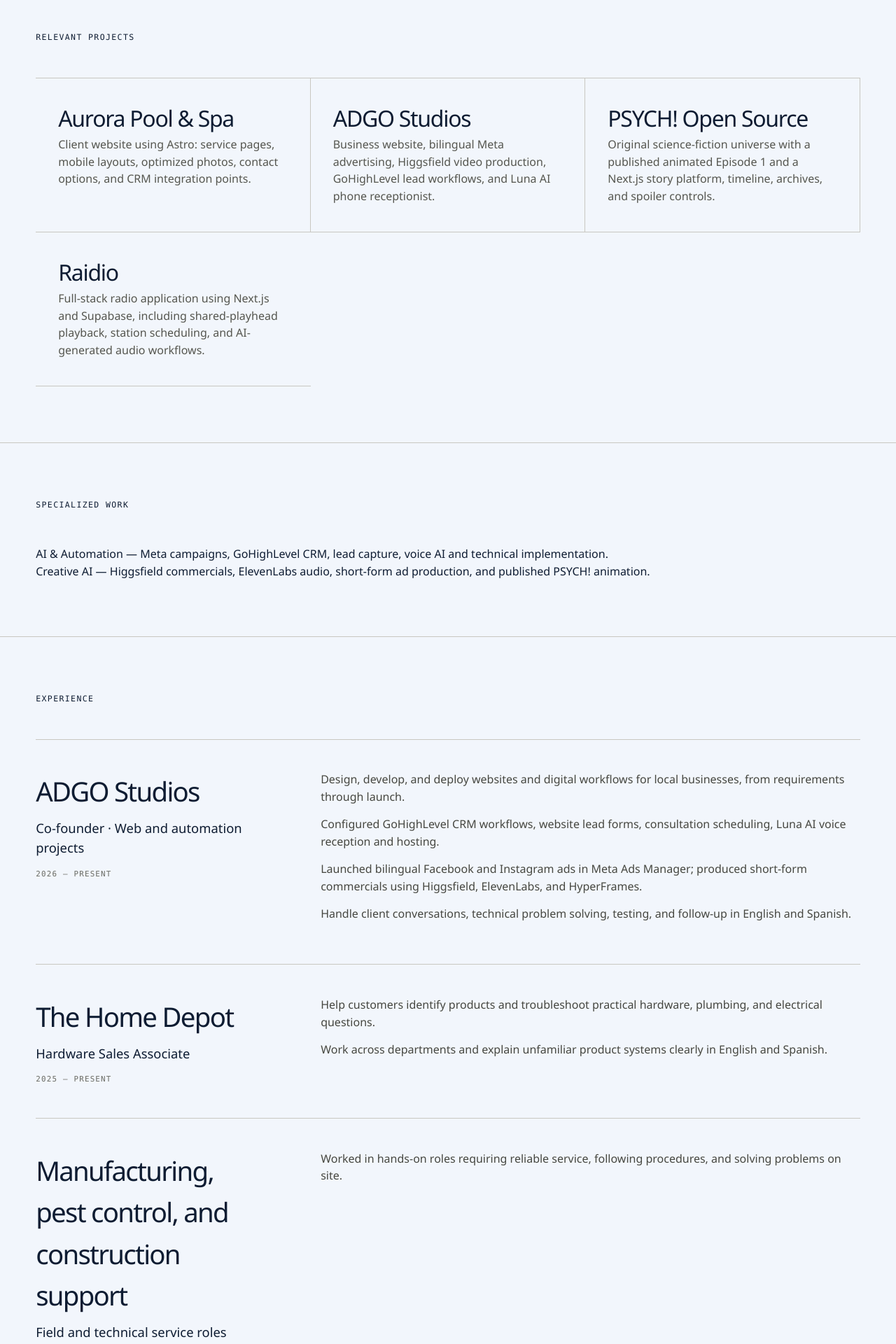
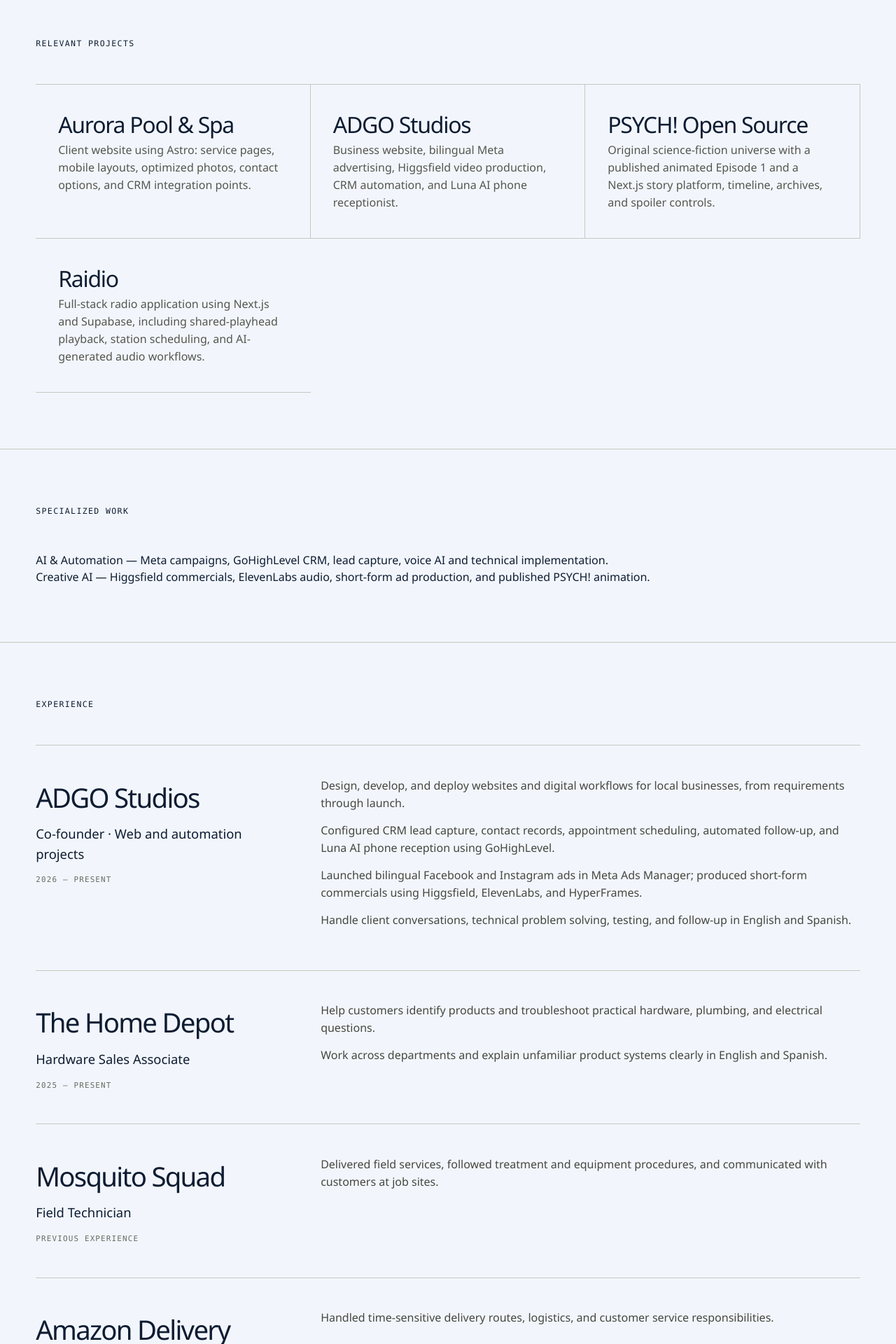
Before and after one commit to hellsangel05/portfolio-site, a Next.js app: page /resume in a window 1280 px wide. Shown: the part 880-2800 px from the top of the page at 70% size. Built offline with nearby package versions, Linux system fonts and the light colour scheme.

Commit message:
List complete work history and generalize CRM language on resume

```diff
--- a/app/resume/page.tsx
+++ b/app/resume/page.tsx
@@ -10,7 +10,7 @@
 
 const builds = [
   { title: "Aurora Pool & Spa", slug: "aurora-pool-spa", copy: "Client website using Astro: service pages, mobile layouts, optimized photos, contact options, and CRM integration points." },
-  { title: "ADGO Studios", slug: "adgo-studios", copy: "Business website, bilingual Meta advertising, Higgsfield video production, GoHighLevel lead workflows, and Luna AI phone receptionist." },
+  { title: "ADGO Studios", slug: "adgo-studios", copy: "Business website, bilingual Meta advertising, Higgsfield video production, CRM automation, and Luna AI phone receptionist." },
   { title: "PSYCH! Open Source", slug: "psych-open-source", copy: "Original science-fiction universe with a published animated Episode 1 and a Next.js story platform, timeline, archives, and spoiler controls." },
   { title: "Raidio", slug: "raidio", copy: "Full-stack radio application using Next.js and Supabase, including shared-playhead playback, station scheduling, and AI-generated audio workflows." },
 ];
@@ -22,7 +22,7 @@
     dates: "2026 – present",
     bullets: [
       "Design, develop, and deploy websites and digital workflows for local businesses, from requirements through launch.",
-      "Configured GoHighLevel CRM workflows, website lead forms, consultation scheduling, Luna AI voice reception and hosting.",
+      "Configured CRM lead capture, contact records, appointment scheduling, automated follow-up, and Luna AI phone reception using GoHighLevel.",
       "Launched bilingual Facebook and Instagram ads in Meta Ads Manager; produced short-form commercials using Higgsfield, ElevenLabs, and HyperFrames.",
       "Handle client conversations, technical problem solving, testing, and follow-up in English and Spanish.",
     ],
@@ -37,12 +37,28 @@
     ],
   },
   {
-    title: "Field and technical service roles",
-    company: "Manufacturing, pest control, and construction support",
-    dates: "Prior experience",
-    bullets: [
-      "Worked in hands-on roles requiring reliable service, following procedures, and solving problems on site.",
-    ],
+    title: "Field Technician",
+    company: "Mosquito Squad",
+    dates: "Previous experience",
+    bullets: ["Delivered field services, followed treatment and equipment procedures, and communicated with customers at job sites."],
+  },
+  {
+    title: "Delivery Associate",
+    company: "Amazon Delivery Service Partner",
+    dates: "Previous experience",
+    bullets: ["Handled time-sensitive delivery routes, logistics, and customer service responsibilities."],
+  },
+  {
+    title: "Construction / HVAC Helper",
+    company: "Construction and HVAC",
+    dates: "Previous experience",
+    bullets: ["Supported installations and jobsite work with tools, materials, and coordination across tasks."],
+  },
+  {
+    title: "Production / Manufacturing",
+    company: "Manufacturing",
+    dates: "Previous experience",
+    bullets: ["Worked with production processes, equipment, and workplace safety procedures."],
   },
 ];
 
@@ -54,7 +70,7 @@
           <Link href="/" className="back-link"> Portfolio</Link>
           <p className="eyebrow">Résumé</p>
           <h1>Angel Gonzalez</h1>
-          <p className="resume-title">Web Development · AI Automation · Creative Technology</p>
+          <p className="resume-title">Web Development · CRM &amp; AI Automation · Creative Technology</p>
         </div>
         <div className="resume-contact">
           <p>San Fernando Valley · Los Angeles, CA</p>
@@ -70,7 +86,7 @@
 
       <section className="resume-summary section-shell">
         <div className="resume-section-label">Summary</div>
-        <p>Web developer and creative technologist with hands-on experience in full-stack applications, client websites, Meta Ads Manager, GoHighLevel CRM automation, AI voice reception, and Higgsfield video production. Build and deploy practical digital products with Next.js, Astro, Supabase, Vercel, and Cloudflare.</p>
+        <p>Web developer and creative technologist experienced in full-stack applications, client websites, CRM automation, Meta Ads Manager, Voice AI, and Higgsfield-powered commercials. Build and deploy digital products using Next.js, Astro, Supabase, Vercel, and Cloudflare.</p>
       </section>
 
       <section className="resume-block section-shell">
@@ -106,7 +122,7 @@
         <div>
           <article><h3>Development</h3><p>JavaScript · TypeScript · React · Next.js · Astro · Python · GitHub · APIs · Responsive design</p></article>
           <article><h3>Data and hosting</h3><p>Supabase · PostgreSQL · Authentication · Vercel · Cloudflare · Deployment and debugging</p></article>
-          <article><h3>Business technology</h3><p>GoHighLevel · CRM automation · Meta Ads Manager · Meta Pixel · Google Search Console · Voice AI · Higgsfield · ElevenLabs · HyperFrames · Bilingual campaigns</p></article>
+          <article><h3>Business technology</h3><p>CRM setup & lead management (GoHighLevel) · Meta Ads Manager · Meta Pixel · Google Search Console · Voice AI · Higgsfield · ElevenLabs · HyperFrames · Bilingual campaigns</p></article>
         </div>
       </section>
 
```
